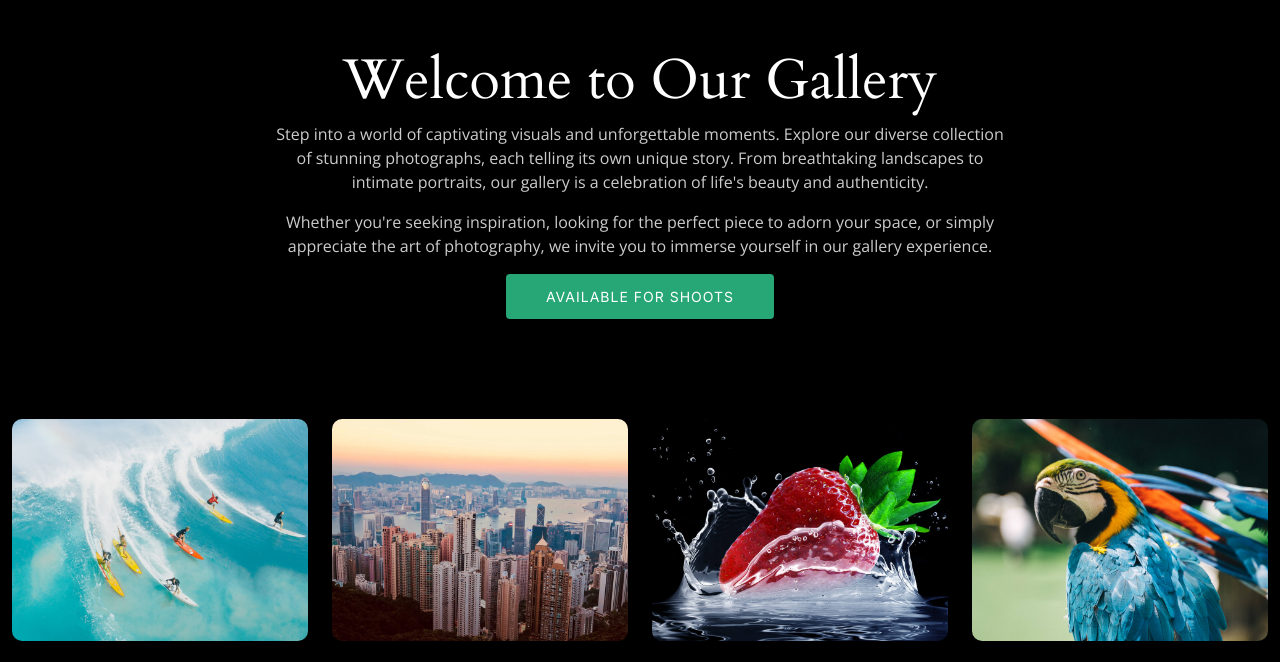
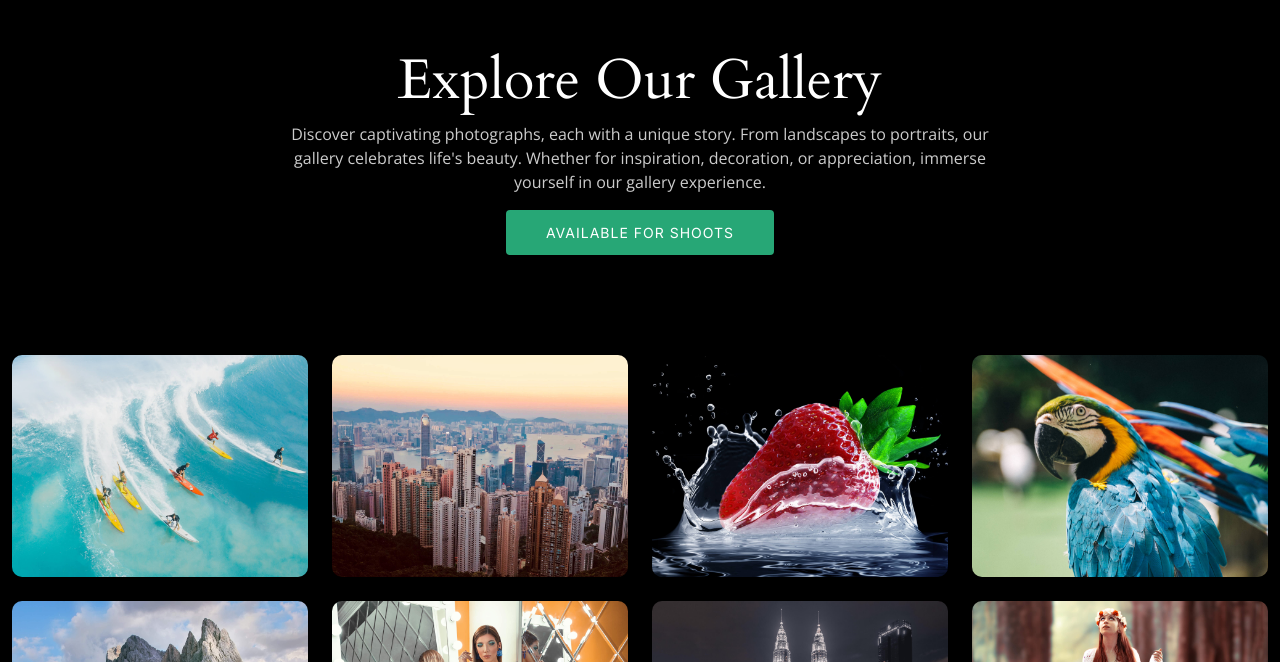
Before and after one commit to enshikuku/phdmediake, a plain HTML site: page gallery.html in a window 1280 px wide. Shown: the part 73-735 px from the top of the page. Drawn offline with nearby package versions, Linux system fonts and the light colour scheme.

Commit message:
Creative header

```diff
--- a/gallery.html
+++ b/gallery.html
@@ -74,9 +74,8 @@
             <div class="container position-relative">
                 <div class="row d-flex justify-content-center">
                     <div class="col-lg-8 text-center">
-                        <h2>Welcome to Our Gallery</h2>
-                        <p>Step into a world of captivating visuals and unforgettable moments. Explore our diverse collection of stunning photographs, each telling its own unique story. From breathtaking landscapes to intimate portraits, our gallery is a celebration of life's beauty and authenticity.</p>
-                        <p>Whether you're seeking inspiration, looking for the perfect piece to adorn your space, or simply appreciate the art of photography, we invite you to immerse yourself in our gallery experience.</p>
+                        <h2>Explore Our Gallery</h2>
+                        <p>Discover captivating photographs, each with a unique story. From landscapes to portraits, our gallery celebrates life's beauty. Whether for inspiration, decoration, or appreciation, immerse yourself in our gallery experience.</p>
 
                         <a class="cta-btn" href="contact.html">Available for Shoots</a>
 
```
